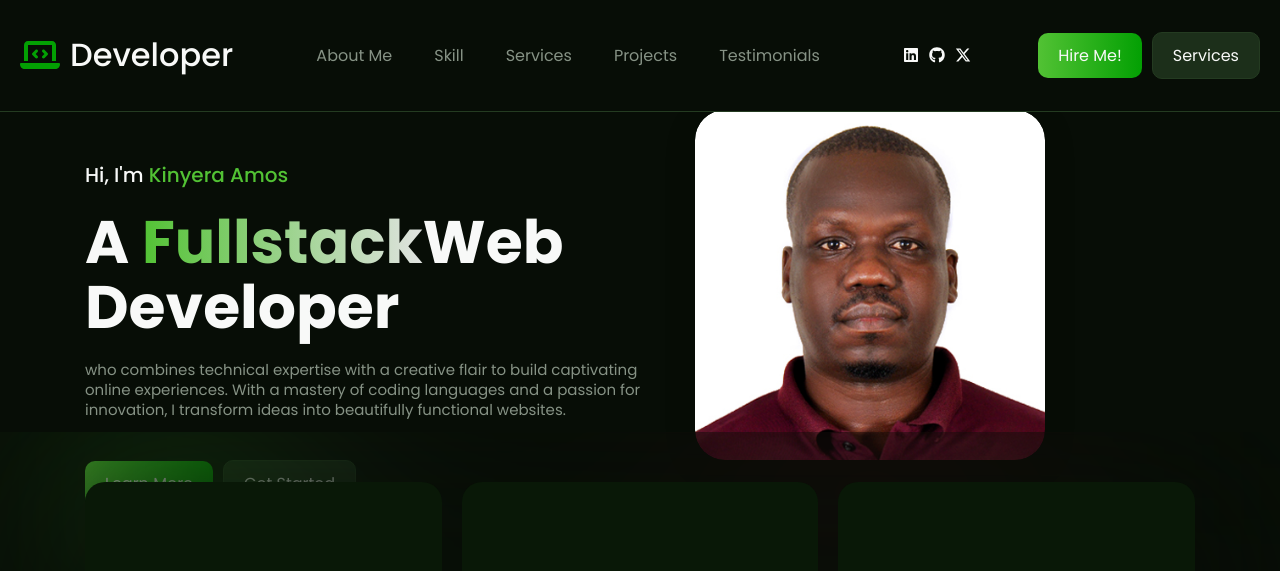
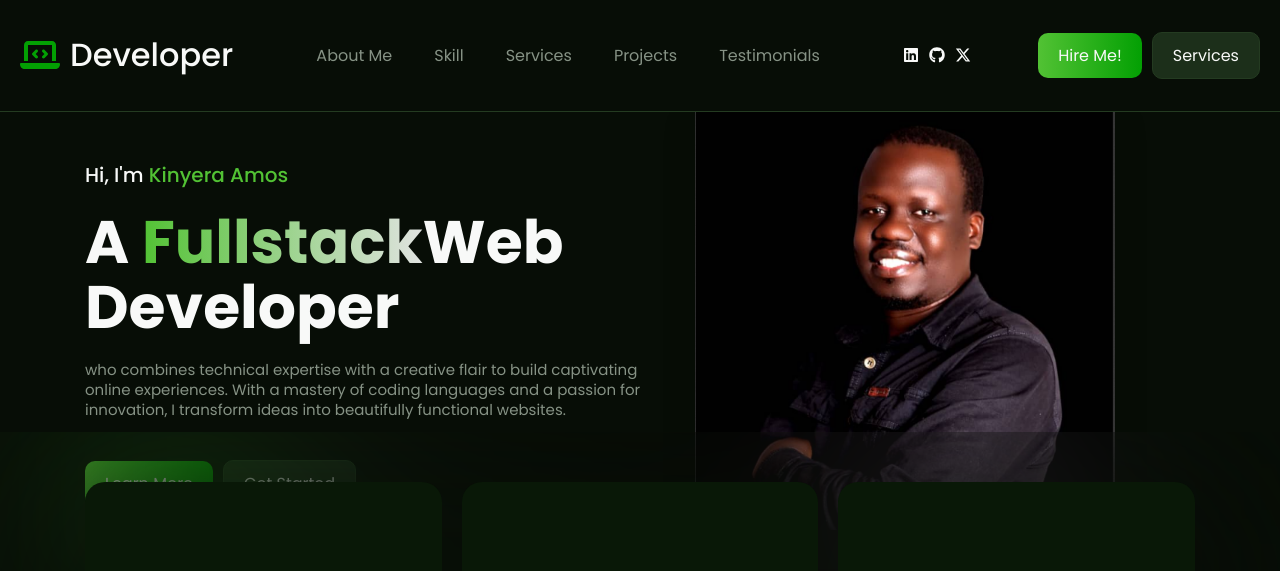
Before and after one commit to bigmosi/latest_portfolio, a React (Vite) app: page / in a window 1280 px wide. Shown: the top 571 px of the page. Built offline with nearby package versions, Linux system fonts and the light colour scheme.

Commit message:
displayed the image

```diff
--- a/src/components/Hero/Hero.css
+++ b/src/components/Hero/Hero.css
@@ -16,9 +16,9 @@
     align-items: center;
     justify-content: center;
     overflow: hidden;
-    width: 350px;
-    height: 350px;
-    border-radius: 30px;
+    width: 420px;
+    height: 420px;
+    /* border-radius removed */
     box-shadow: 0 8px 32px rgba(0,0,0,0.15);
     margin-top: 40px;
 }
@@ -28,7 +28,7 @@
     height: 100%;
     object-fit: cover;
     object-position: center top;
-    border-radius: 30px;
+    /* border-radius removed */
 }
 
 #hero .info-container .column:nth-child(1){
--- a/src/components/Hero/index.jsx
+++ b/src/components/Hero/index.jsx
@@ -1,7 +1,7 @@
 import React from 'react'
 import './Hero.css'
 import me100 from '../../assets/me100.png'
-import m3 from '../../assets/m3.jpg'
+import last from '../../assets/last.png'
 import { Link } from 'react-scroll'
 import Achievement from '../../commons/Achievement'
 
@@ -39,7 +39,7 @@ const Hero = () => {
           </div>
         </div>
         <div className="column hero-image" data-aos='fade-left' data-aos-delay='200'>
-            <img src={m3} alt="me" />
+            <img src={last} alt="me" />
         </div>
       </div>
       <div className="achievement-cluster">
```
